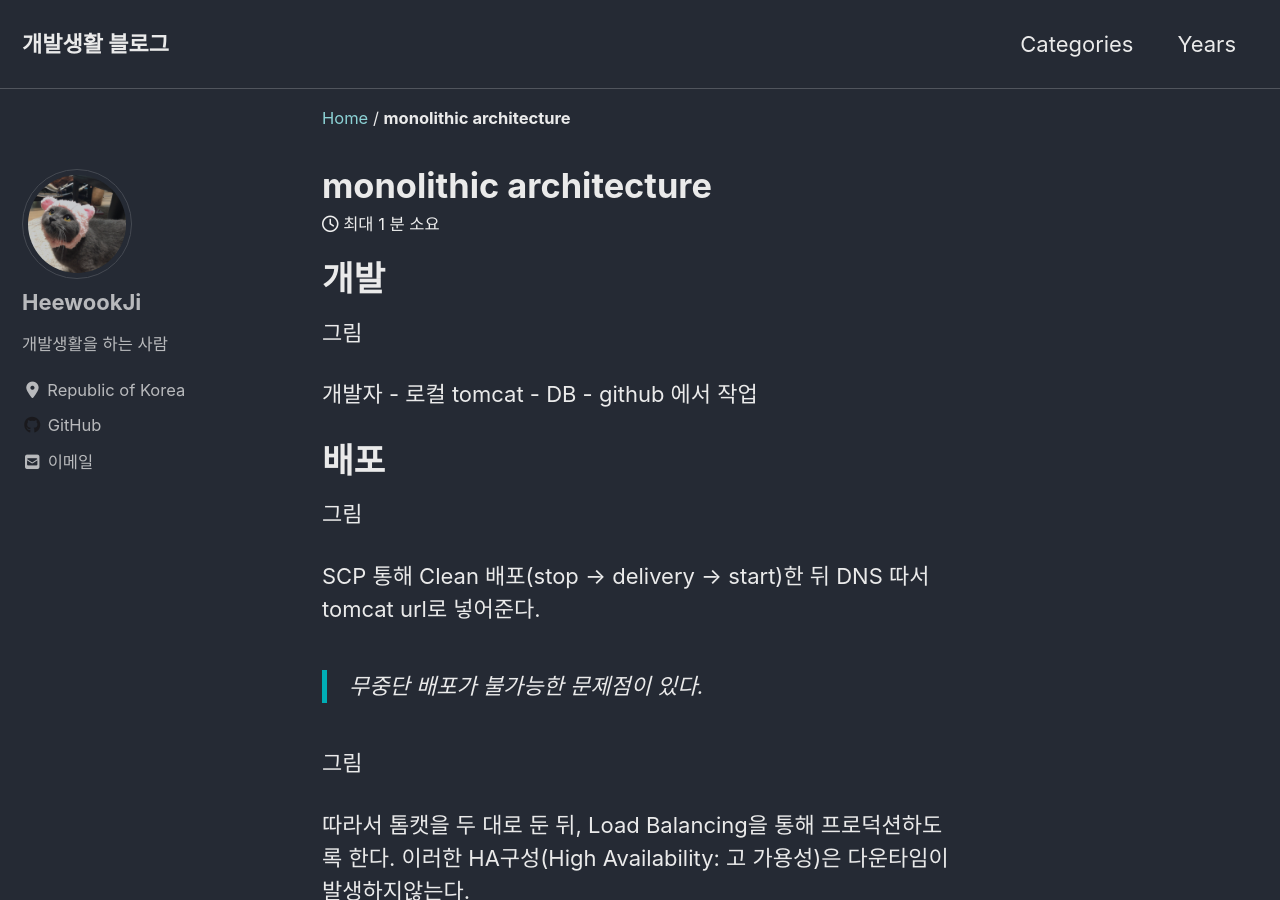
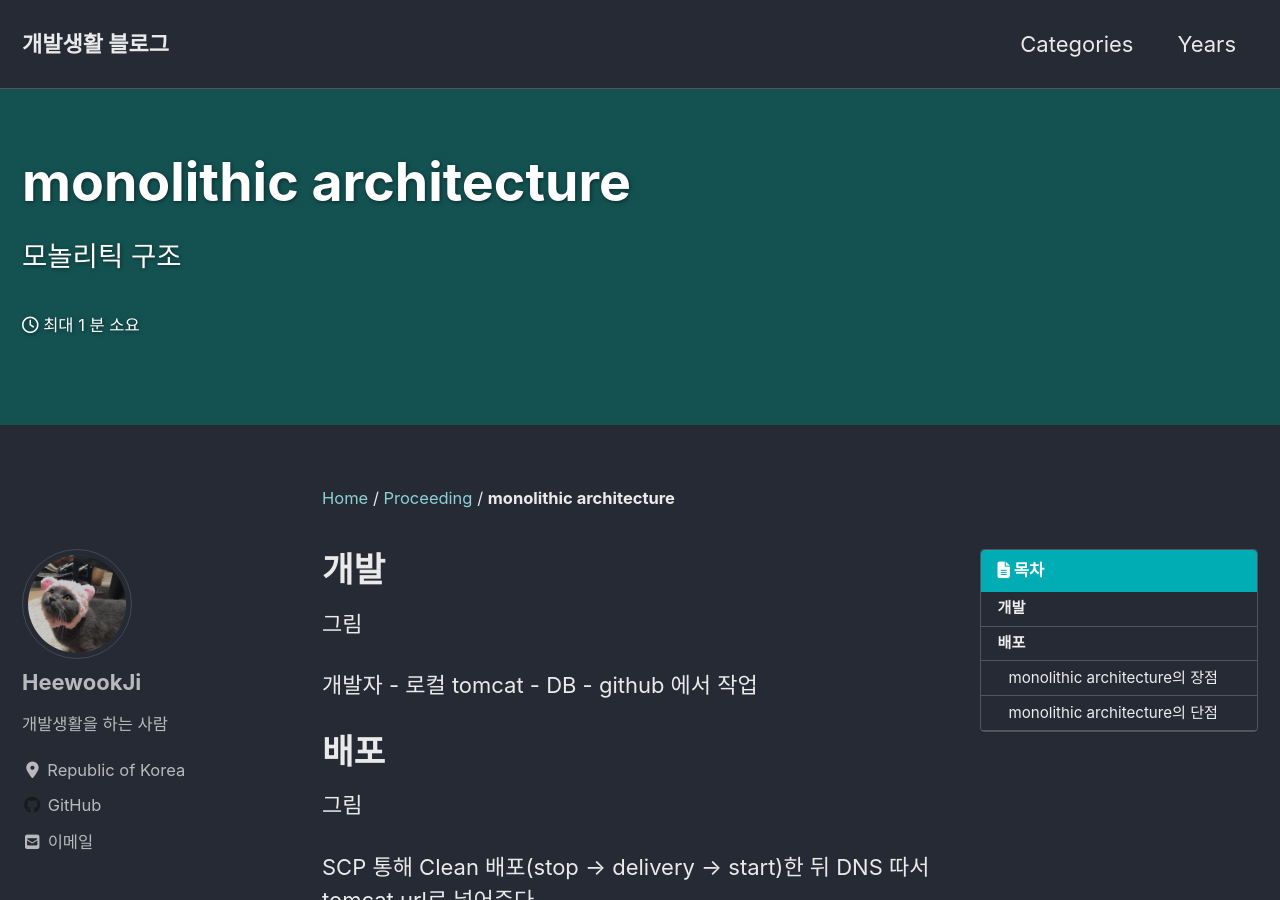
Before and after one commit to Heewookji/te, a Jekyll site: the page built from _posts/architecture/2020-06-10-monolithic.md, in a window 1280 px wide and 900 px high. Built offline with Jekyll 4.4.1, drawn with Linux system fonts in a browser that asks for light colours; cached includes are drawn as plain includes; nearby versions of some CDN libraries; comment, search, counter and statistics services are not loaded.

```diff
--- a/_config.yml
+++ b/_config.yml
@@ -30,9 +30,9 @@ masthead_title           : "개발생활 블로그"
 breadcrumbs              : true
 words_per_minute         : 200
 comments:
-  provider               : #"disqus", "discourse", "facebook", "staticman", "staticman_v2", "utterances", "custom"
+  provider               :  "disqus" #"discourse", "facebook", "staticman", "staticman_v2", "utterances", "custom"
   disqus:
-    shortname            : # https://help.disqus.com/customer/portal/articles/466208-what-s-a-shortname-
+    shortname            : "heewookji-github-io"
   discourse:
     server               : # https://meta.discourse.org/t/embedding-discourse-comments-via-javascript/31963 , e.g.: meta.discourse.org
   facebook:
--- a/_posts/architecture/2020-06-10-monolithic.md
+++ b/_posts/architecture/2020-06-10-monolithic.md
@@ -1,6 +1,24 @@
 ---
 title: monolithic architecture
+layout: single
+toc: true
+toc_sticky: true
+toc_label: 목차
+author_profile: true
+read_time: true
+share: true
+related: true
+excerpt: "모놀리틱 구조"
+header:
+  overlay_color: "#145252"
+title: monolithic architecture
+categories:
+- proceeding
 ---
+
+
+
+
 
 # 개발
 
```
Also changed, not shown: _posts/Proceeding/2020-06-10-Vue.js2.md (renamed from _posts/작성중/2020-06-10-Vue.js2.md, +1 -2 lines).
